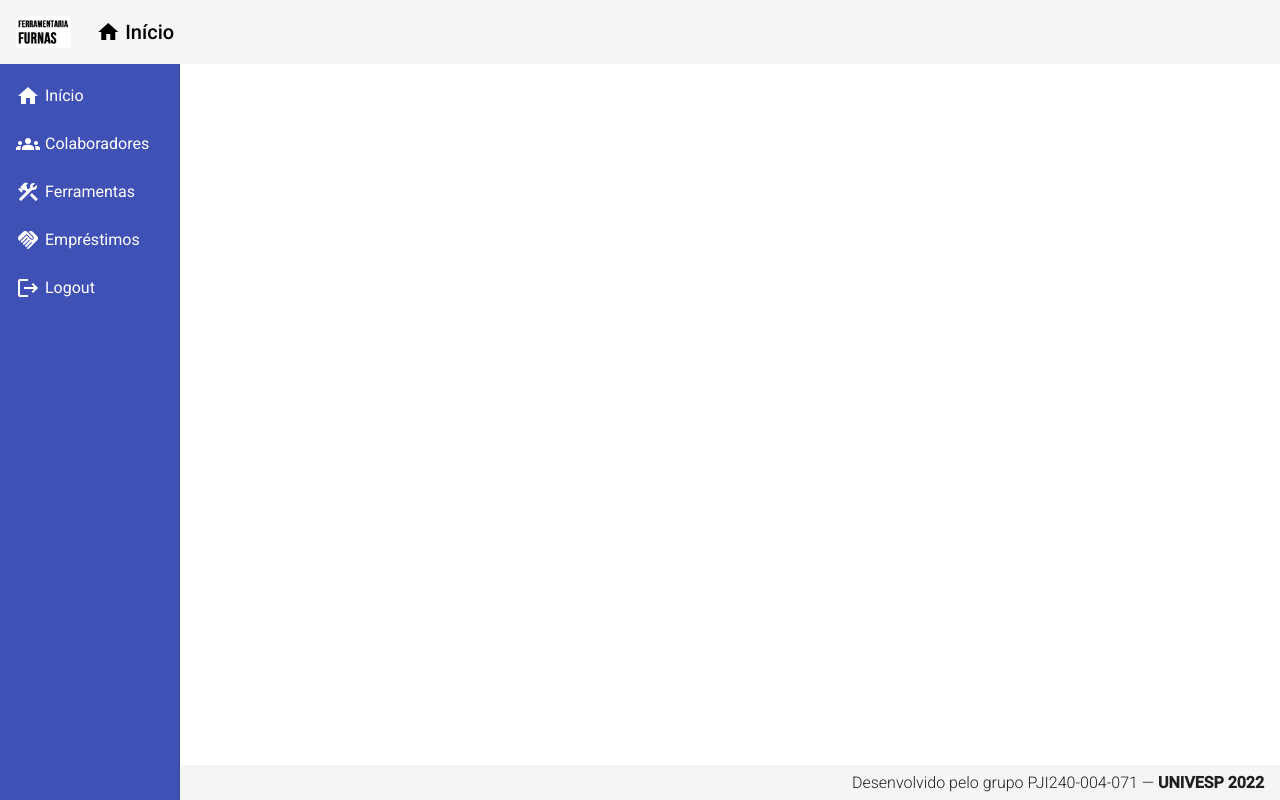
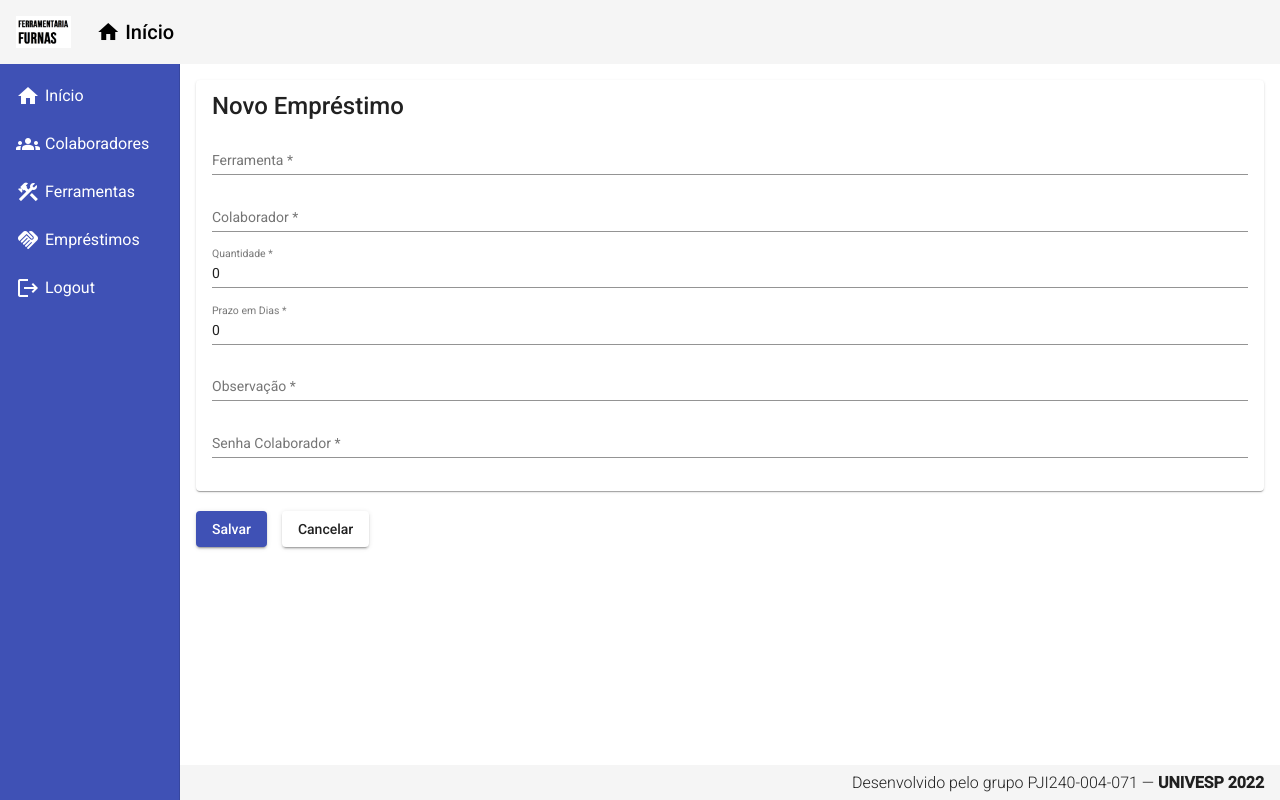
Before and after one commit to kdmoreira/ferramentaria-frontend-univesp, an Angular app: page /emprestimos/create in a window 1280 px wide. Before the commit this address led to /. Built offline with nearby package versions, Linux system fonts and the light colour scheme.

Commit message:
Emprestimo Create

```diff
--- a/src/app/app.module.ts
+++ b/src/app/app.module.ts
@@ -33,6 +33,8 @@ import { FerramentaCreateComponent } from './components/ferramentas/ferramenta-c
 import { FerramentaReadComponent } from './components/ferramentas/ferramenta-read/ferramenta-read.component';
 import { FerramentaUpdateComponent } from './components/ferramentas/ferramenta-update/ferramenta-update.component';
 import { FerramentaDeleteComponent } from './components/ferramentas/ferramenta-delete/ferramenta-delete.component';
+import { EmprestimosCrudComponent } from './views/emprestimos-crud/emprestimos-crud.component';
+import { EmprestimoCreateComponent } from './components/emprestimos/emprestimo-create/emprestimo-create.component';
 
 @NgModule({
   declarations: [
@@ -50,7 +52,9 @@ import { FerramentaDeleteComponent } from './components/ferramentas/ferramenta-d
     FerramentaCreateComponent,
     FerramentaReadComponent,
     FerramentaUpdateComponent,
-    FerramentaDeleteComponent
+    FerramentaDeleteComponent,
+    EmprestimosCrudComponent,
+    EmprestimoCreateComponent
   ],
   imports: [
     BrowserModule,
--- /dev/null
+++ b/src/app/components/emprestimos/emprestimo-create/emprestimo-create.component.css
@@ -0,0 +1,9 @@
+form {
+    display: flex;
+    flex-direction: column;
+    margin-top: 20px;
+}
+
+button {
+    margin: 20px 15px 0px 0px;
+}
--- /dev/null
+++ b/src/app/components/emprestimos/emprestimo-create/emprestimo-create.component.html
@@ -0,0 +1,32 @@
+<mat-card>
+    <mat-card-title>Novo Empréstimo</mat-card-title>
+    <form>
+        <mat-form-field>
+            <input matInput placeholder="Ferramenta" [(ngModel)]="emprestimo.ferramentaID" name="ferramentaID" required>
+        </mat-form-field>
+        <mat-form-field>
+            <input matInput placeholder="Colaborador" [(ngModel)]="emprestimo.colaboradorID" name="colaboradorID" required>
+        </mat-form-field>
+        <mat-form-field>
+            <input matInput placeholder="Quantidade" [(ngModel)]="emprestimo.quantidade" name="quantidade" required>
+        </mat-form-field>
+        <mat-form-field>
+            <input matInput placeholder="Prazo em Dias" [(ngModel)]="emprestimo.prazoEmDias" name="prazoEmDias" required>
+        </mat-form-field>
+        <mat-form-field>
+            <input matInput placeholder="Observação" [(ngModel)]="emprestimo.observacao" name="observacao" required>
+        </mat-form-field>
+        <mat-form-field>
+            <input matInput placeholder="Senha Colaborador" [(ngModel)]="emprestimo.senhaColaborador"
+            name="senhaColaborador" type="password" autocomplete="off" required>
+        </mat-form-field>
+    </form>
+</mat-card>
+
+<button mat-raised-button (click)="createEmprestimo()" color="primary">
+    Salvar
+</button>
+
+<button mat-raised-button (click)="cancel()" color="secondary">
+    Cancelar
+</button>
--- /dev/null
+++ b/src/app/components/emprestimos/emprestimo-create/emprestimo-create.component.ts
@@ -0,0 +1,38 @@
+import { Component, OnInit } from '@angular/core';
+import { Router } from '@angular/router';
+import { EmprestimoService } from '../emprestimo.service';
+import { EmprestimoCreate } from './emprestimo-create.model';
+
+@Component({
+  selector: 'app-emprestimo-create',
+  templateUrl: './emprestimo-create.component.html',
+  styleUrls: ['./emprestimo-create.component.css']
+})
+export class EmprestimoCreateComponent implements OnInit {
+
+  emprestimo: EmprestimoCreate = {
+    ferramentaID: "",
+    colaboradorID: "",
+    quantidade: 0,
+    prazoEmDias: 0,
+    observacao: "",
+    senhaColaborador: ""
+  }
+  constructor(private router: Router,
+    private emprestimoService: EmprestimoService) { }
+
+  ngOnInit(): void {
+  }
+
+  createEmprestimo(): void {
+    this.emprestimoService.create(this.emprestimo).subscribe(() => {
+      this.emprestimoService.showMessage('Empréstimo realizado!');
+      this.router.navigate(['/emprestimos']);
+    });
+  }
+
+  cancel(): void {
+    this.router.navigate(['/emprestimos']);
+  }
+
+}
--- /dev/null
+++ b/src/app/components/emprestimos/emprestimo.service.ts
@@ -0,0 +1,29 @@
+import { HttpClient } from '@angular/common/http';
+import { Injectable } from '@angular/core';
+import { MatSnackBar } from '@angular/material/snack-bar';
+import { catchError, map, Observable } from 'rxjs';
+import { environment } from 'src/environments/environment';
+import { BaseService } from '../base.service';
+import { EmprestimoCreate } from './emprestimo-create/emprestimo-create.model';
+
+@Injectable({
+  providedIn: 'root'
+})
+export class EmprestimoService extends BaseService {
+
+  path = "emprestimo"
+  numeroPagina = 0;
+  tamanhoPagina = 40;
+
+  constructor(public override snackBar: MatSnackBar, private http: HttpClient) {
+    super(snackBar);
+  }
+
+  create(emprestimo: EmprestimoCreate): Observable<EmprestimoCreate> {
+    return this.http.post<EmprestimoCreate>(`${environment.API_URL.base}${this.path}`,
+    emprestimo).pipe(
+      map((obj) => obj),
+      catchError((e) => this.errorHandler(e))
+    );
+  }
+}
--- a/src/app/components/template/nav/nav.component.html
+++ b/src/app/components/template/nav/nav.component.html
@@ -19,7 +19,7 @@
                 </i>
                 Ferramentas
             </a>
-            <a mat-list-item>
+            <a mat-list-item routerLink="/emprestimos">
                 <i class="material-icons">
                     handshake
                 </i>
--- /dev/null
+++ b/src/app/views/emprestimos-crud/emprestimos-crud.component.css
@@ -0,0 +1,3 @@
+button {
+    margin-bottom: 30px;
+}
--- /dev/null
+++ b/src/app/views/emprestimos-crud/emprestimos-crud.component.html
@@ -0,0 +1,4 @@
+<button mat-raised-button (click)="navigateToEmprestimoCreate()"
+color="primary">
+    Novo Empréstimo
+</button>
--- /dev/null
+++ b/src/app/views/emprestimos-crud/emprestimos-crud.component.ts
@@ -0,0 +1,20 @@
+import { Component, OnInit } from '@angular/core';
+import { Router } from '@angular/router';
+
+@Component({
+  selector: 'app-emprestimos-crud',
+  templateUrl: './emprestimos-crud.component.html',
+  styleUrls: ['./emprestimos-crud.component.css']
+})
+export class EmprestimosCrudComponent implements OnInit {
+
+  constructor(private router: Router) { }
+
+  ngOnInit(): void {
+  }
+
+  navigateToEmprestimoCreate(): void {
+    this.router.navigate(['/emprestimos/create']);
+  }
+
+}
```
Also changed, not shown: src/app/app-routing.module.ts (+10 -0 lines), src/app/components/emprestimos/emprestimo-create/emprestimo-create.model.ts (added, +8 -0 lines).
